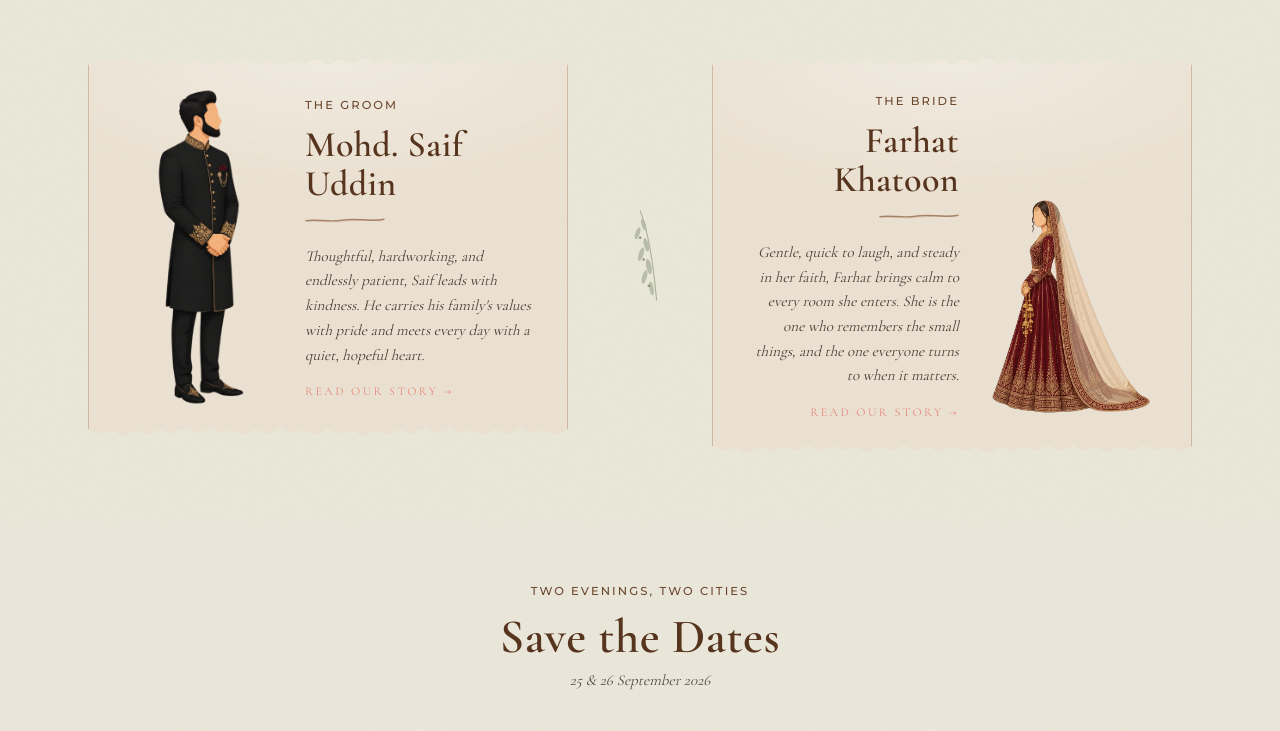
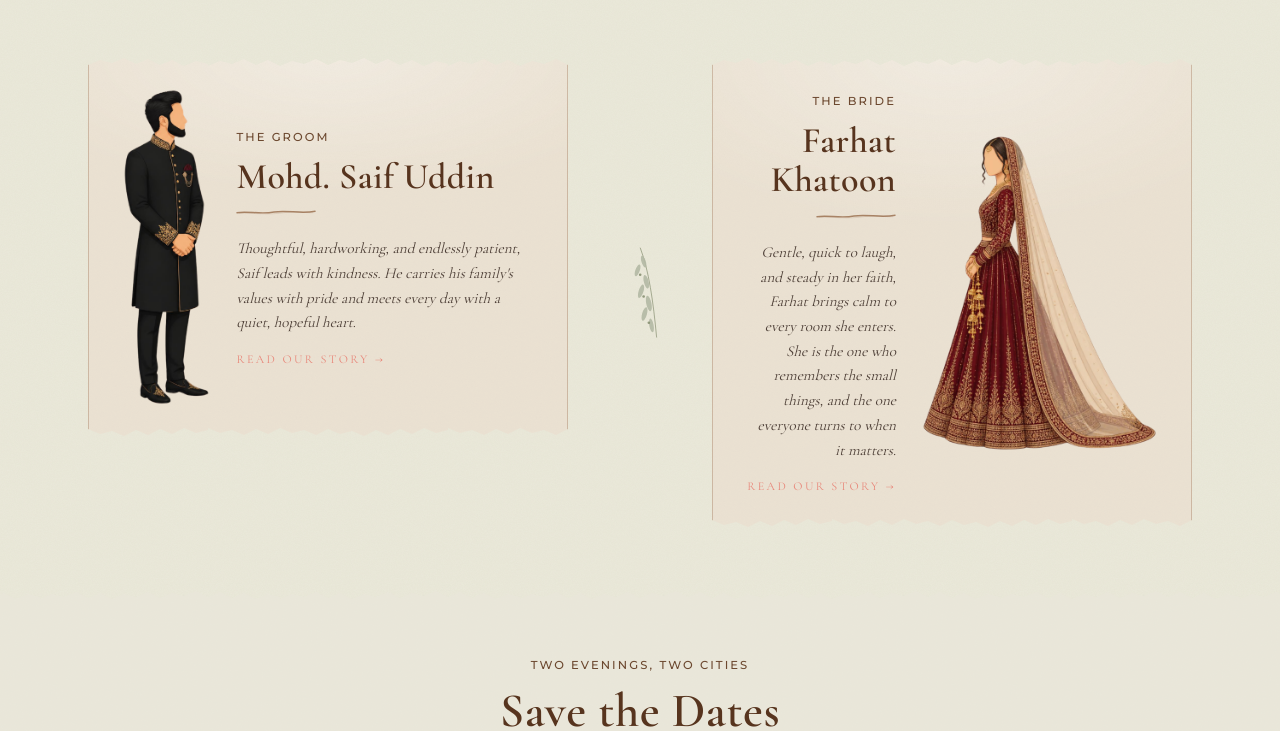
Before and after one commit to Zahid8/wedding_card, a Next.js app: page / in a window 1280 px wide. Shown: the part 1032-1763 px from the top of the page. Built offline with nearby package versions, Linux system fonts and the light colour scheme; no server answers.

Commit message:
Welcome couple cards: bride artwork matches the groom's height
Drop the fixed widths and the bride scale on the card boxes so the aspect
ratio sets the width and both figures render at the same height.

Co-Authored-By: Claude Fable 5.1 <noreply@anthropic.com>

```diff
--- a/components/home/MeetTheCouple.tsx
+++ b/components/home/MeetTheCouple.tsx
@@ -12,7 +12,7 @@ export function MeetTheCouple() {
         <div className="grid grid-cols-1 md:grid-cols-[1fr_auto_1fr] gap-10 md:gap-6 items-stretch">
           <Reveal>
             <article className="relative flex flex-col md:flex-row items-center gap-6 paper-card torn-top torn-bottom p-8">
-              <div className="relative shrink-0 w-32 md:w-40 h-64 md:h-80" style={{ aspectRatio: ratio(art.groom) }}>
+              <div className="relative shrink-0 h-64 md:h-80" style={{ aspectRatio: ratio(art.groom) }}>
                 <Image src={art.groom.src} alt={art.groom.alt} fill sizes="200px" className={`object-contain object-bottom ${faceClass(art.groom, "right")}`} />
               </div>
               <div className="text-center md:text-left">
@@ -33,7 +33,7 @@ export function MeetTheCouple() {
 
           <Reveal delay={0.1}>
             <article className="relative flex flex-col md:flex-row-reverse items-center gap-6 paper-card torn-top torn-bottom p-8">
-              <div className="relative shrink-0 w-32 md:w-44 h-64 md:h-80" style={{ aspectRatio: ratio(art.bride), transform: `scale(${art.bride.scale})`, transformOrigin: "bottom center" }}>
+              <div className="relative shrink-0 h-64 md:h-80" style={{ aspectRatio: ratio(art.bride) }}>
                 <Image src={art.bride.src} alt={art.bride.alt} fill sizes="220px" className={`object-contain object-bottom ${faceClass(art.bride, "left")}`} />
               </div>
               <div className="text-center md:text-right">
```
